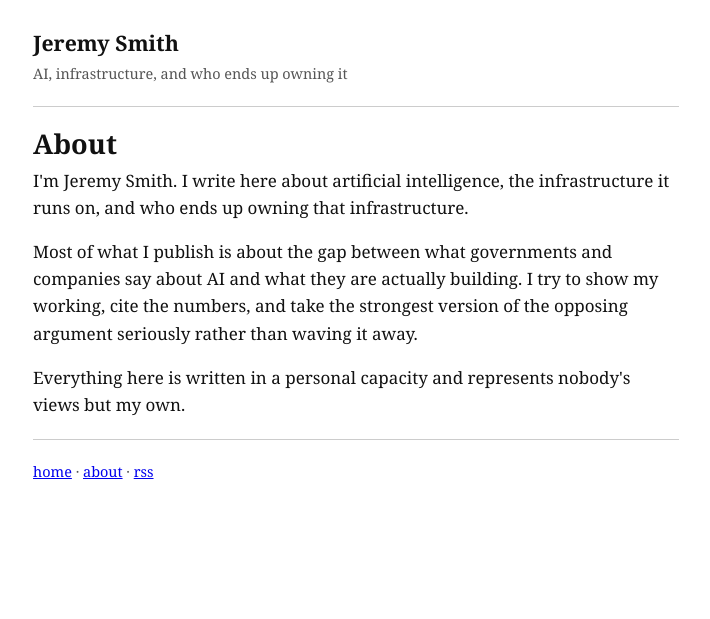
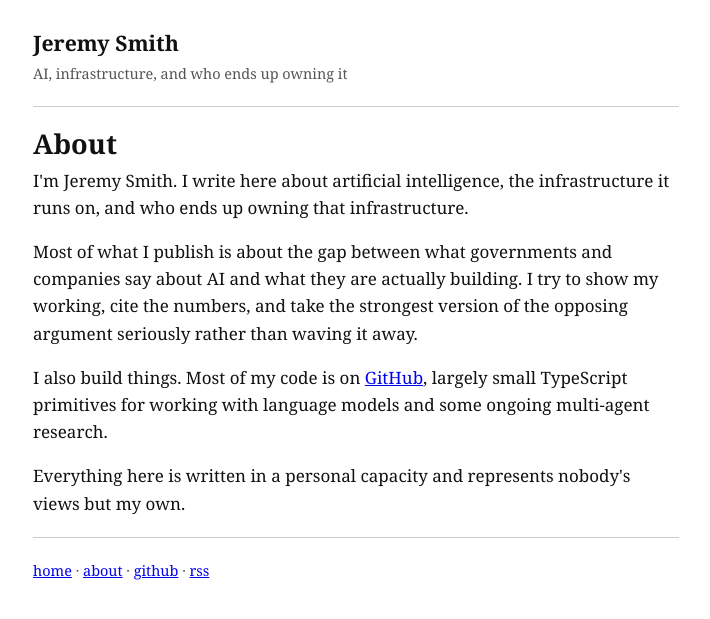
Before and after one commit to JeremySNR/JeremySNR.github.io, a Jekyll site: the page built from about.md, in a window 1280 px wide. Shown: the top 619 px of the page, without its empty margins (284-994 px from the left). Built offline with Jekyll 4.4.1, drawn with Linux system fonts in a browser that asks for light colours.

Commit message:
Link the blog to GitHub in the footer and About page
Adds a github link to the site footer and a line on the About page
pointing at the repositories, so the blog and the GitHub profile
reference each other.

Co-Authored-By: Claude Opus 5 (1M context) <noreply@anthropic.com>

```diff
--- a/_config.yml
+++ b/_config.yml
@@ -7,6 +7,7 @@ author: Jeremy Smith
 url: "https://jeremysnr.github.io"
 baseurl: ""
 lang: en_GB
+github_username: JeremySNR
 
 # Publish posts even if their timestamp is slightly ahead of GitHub's build
 # clock, which runs on UTC. Without this, a post written and pushed on the
--- a/_layouts/default.html
+++ b/_layouts/default.html
@@ -24,7 +24,7 @@
 <hr>
 
 <footer>
-<p><a href="{{ '/' | relative_url }}">home</a> &middot; <a href="{{ '/about/' | relative_url }}">about</a> &middot; <a href="{{ '/feed.xml' | relative_url }}">rss</a></p>
+<p><a href="{{ '/' | relative_url }}">home</a> &middot; <a href="{{ '/about/' | relative_url }}">about</a> &middot; <a href="https://github.com/{{ site.github_username }}">github</a> &middot; <a href="{{ '/feed.xml' | relative_url }}">rss</a></p>
 </footer>
 
 </body>
--- a/about.md
+++ b/about.md
@@ -12,5 +12,9 @@ say about AI and what they are actually building. I try to show my working, cite
 the numbers, and take the strongest version of the opposing argument seriously
 rather than waving it away.
 
+I also build things. Most of my code is on
+[GitHub](https://github.com/JeremySNR), largely small TypeScript primitives for
+working with language models and some ongoing multi-agent research.
+
 Everything here is written in a personal capacity and represents nobody's views
 but my own.
```
